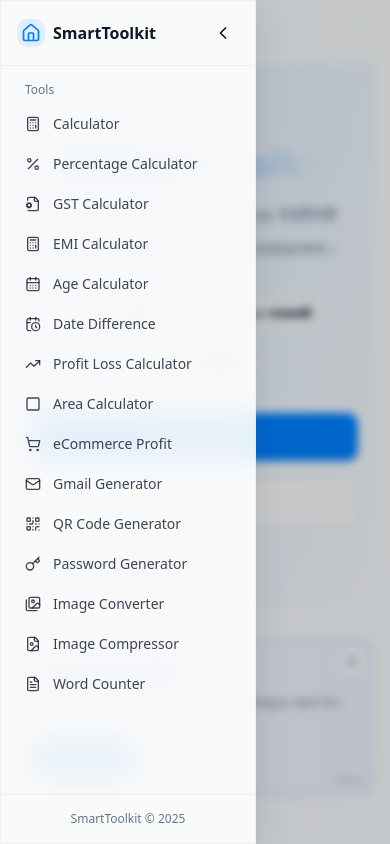
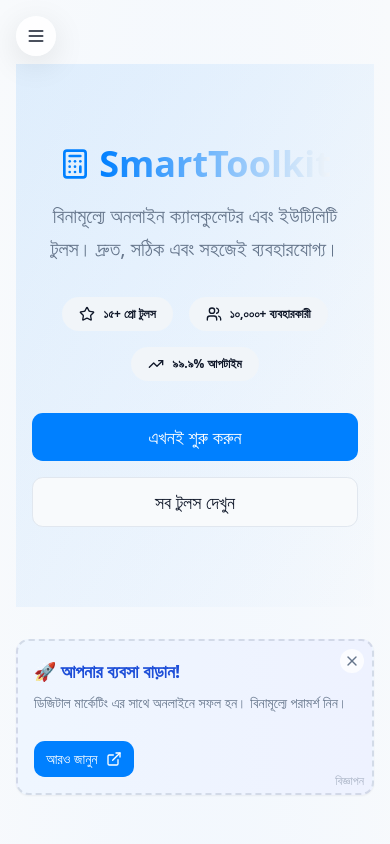
Before and after one commit to tanjim107/smart-toolkit-factory, a React (Vite) app: page / in a window 390 px wide. Shown: the top 844 px of the page. Built offline with nearby package versions, Linux system fonts and the light colour scheme.

Commit message:
feat: Adjust sidebar behavior on load and navigation
- Set sidebar to be closed by default on site load.
- Automatically close sidebar after navigating to a tool or page from the sidebar menu.
- Ensure changes are applied correctly for both desktop and mobile views.

```diff
--- a/src/components/Layout.tsx
+++ b/src/components/Layout.tsx
@@ -11,7 +11,7 @@ interface LayoutProps {
 
 const Layout: React.FC<LayoutProps> = ({ children }) => {
   const isMobile = useIsMobile();
-  const [isSidebarOpen, setIsSidebarOpen] = useState(!isMobile);
+  const [isSidebarOpen, setIsSidebarOpen] = useState(false);
 
   const toggleSidebar = () => {
     setIsSidebarOpen(!isSidebarOpen);
--- a/src/components/Sidebar.tsx
+++ b/src/components/Sidebar.tsx
@@ -71,6 +71,7 @@ const Sidebar: React.FC<SidebarProps> = ({ isSidebarOpen, toggleSidebar }) => {
               <Link
                 key={tool.id}
                 to={tool.path}
+                onClick={toggleSidebar}
                 className={cn(
                   "flex items-center gap-3 px-3 py-2 rounded-md text-sm",
                   "transition-colors duration-200",
```
